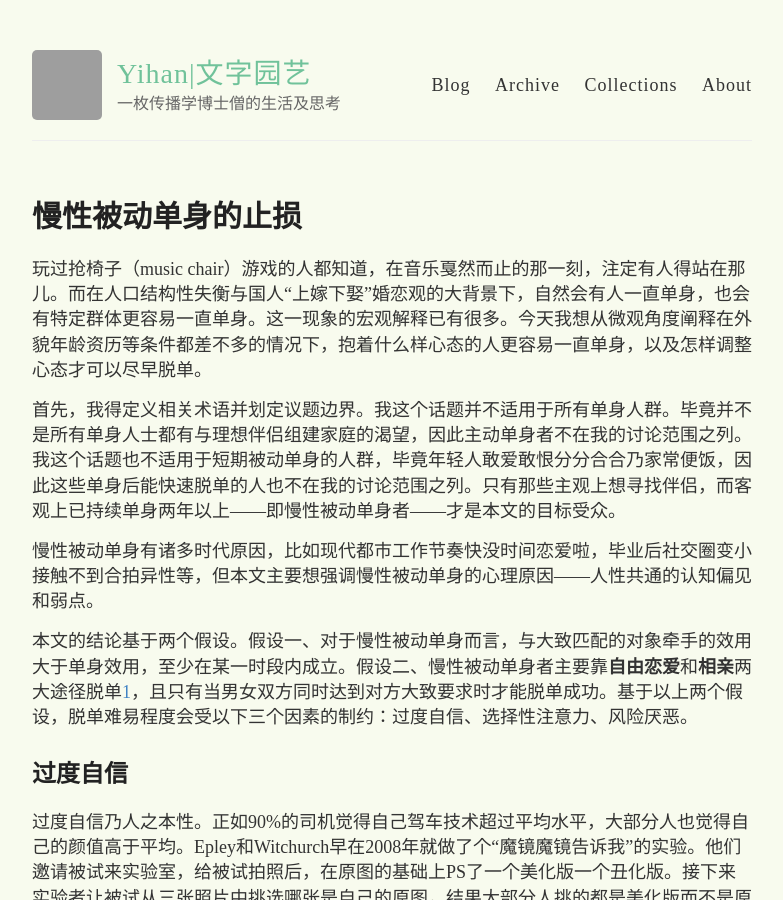
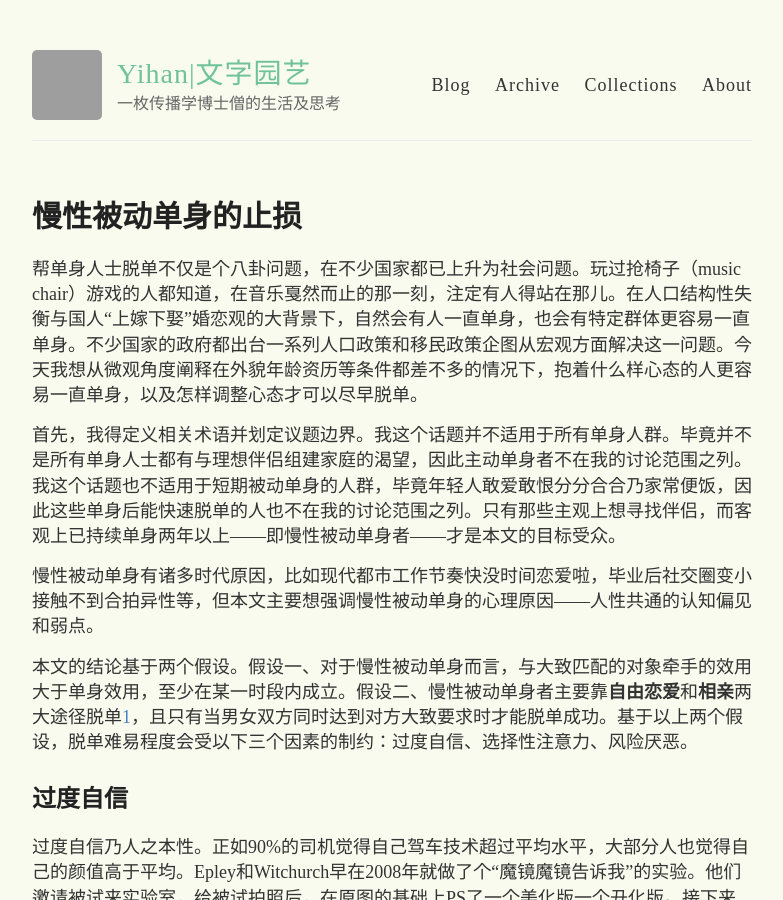
Before and after one commit to yihanxu/yihanxu.github.io, a Jekyll site: the page built from _posts/2018-5-21-chronic-single-stop-loss-limit.md, in a window 1280 px wide and 900 px high. Shown: the whole window, without its empty margins (248-1031 px from the left). Built offline with Jekyll 4.4.1, drawn with Linux system fonts in a browser that asks for light colours; comment, search, counter and statistics services are not loaded; grey boxes are pictures that could not be loaded.

Commit message:
update social context for the topic

```diff
--- a/_posts/2018-5-21-chronic-single-stop-loss-limit.md
+++ b/_posts/2018-5-21-chronic-single-stop-loss-limit.md
@@ -6,7 +6,7 @@ tags: 单身 脱单 止损 相亲
 category: 疑难杂症
 ---
 
-玩过抢椅子（music chair）游戏的人都知道，在音乐戛然而止的那一刻，注定有人得站在那儿。而在人口结构性失衡与国人“上嫁下娶”婚恋观的大背景下，自然会有人一直单身，也会有特定群体更容易一直单身。这一现象的宏观解释已有很多。今天我想从微观角度阐释在外貌年龄资历等条件都差不多的情况下，抱着什么样心态的人更容易一直单身，以及怎样调整心态才可以尽早脱单。
+帮单身人士脱单不仅是个八卦问题，在不少国家都已上升为社会问题。玩过抢椅子（music chair）游戏的人都知道，在音乐戛然而止的那一刻，注定有人得站在那儿。在人口结构性失衡与国人“上嫁下娶”婚恋观的大背景下，自然会有人一直单身，也会有特定群体更容易一直单身。不少国家的政府都出台一系列人口政策和移民政策企图从宏观方面解决这一问题。今天我想从微观角度阐释在外貌年龄资历等条件都差不多的情况下，抱着什么样心态的人更容易一直单身，以及怎样调整心态才可以尽早脱单。
 
 首先，我得定义相关术语并划定议题边界。我这个话题并不适用于所有单身人群。毕竟并不是所有单身人士都有与理想伴侣组建家庭的渴望，因此主动单身者不在我的讨论范围之列。我这个话题也不适用于短期被动单身的人群，毕竟年轻人敢爱敢恨分分合合乃家常便饭，因此这些单身后能快速脱单的人也不在我的讨论范围之列。只有那些主观上想寻找伴侣，而客观上已持续单身两年以上——即慢性被动单身者——才是本文的目标受众。
 
```
